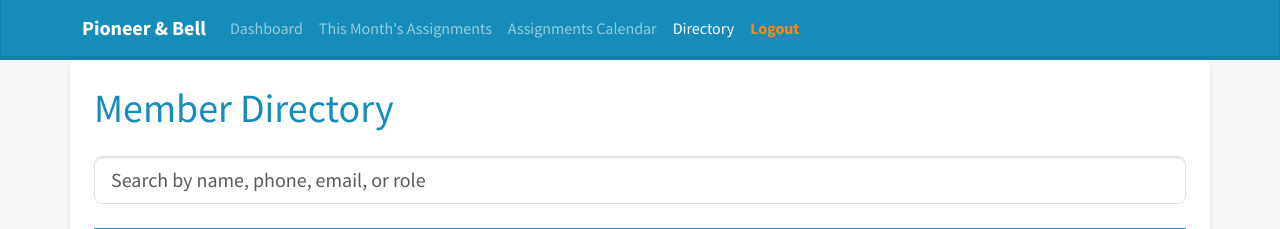
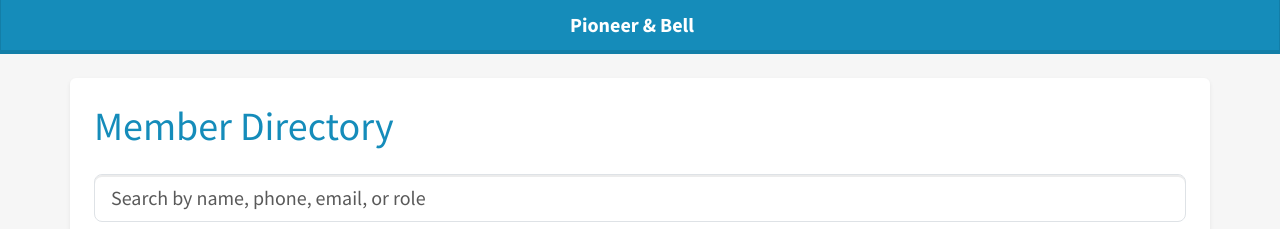
Before and after one commit to kingp84/speaktruth-pioneer-backend, a Django app: page /directory/ in a window 1280 px wide. Shown: the top 229 px of the page. Run offline with Django 5.2, Linux system fonts and the light colour scheme; a user stored in the database is signed in; data comes from the database, SQL or seed files in the repository; some libraries are stand-ins or nearby versions.

Commit message:
Fixed navbar again

```diff
--- a/templates/directory/directory.html
+++ b/templates/directory/directory.html
@@ -11,50 +11,10 @@
 <body class="bg-light">
 
 <!-- NAVBAR (Lumen Blue Theme) -->
-<nav class="navbar navbar-expand-lg bg-primary" data-bs-theme="dark">
-  <div class="container">
-
-    <a class="navbar-brand fw-bold" href="{% url 'member_home' %}">Pioneer & Bell</a>
-
-    <button class="navbar-toggler" type="button" data-bs-toggle="collapse" data-bs-target="#navMenu">
-      <span class="navbar-toggler-icon"></span>
-    </button>
-
-    <div class="collapse navbar-collapse" id="navMenu">
-      <ul class="navbar-nav me-auto">
-
-        <li class="nav-item">
-            <a class="nav-link" href="{% url 'member_home' %}">Dashboard</a>
-        </li>
-
-        <li class="nav-item">
-            <a class="nav-link" href="{% url 'monthly_assignments' year=today.year month=today.month %}">
-               This Month's Assignments
-            </a>
-        </li>
-
-        <li class="nav-item">
-            <a class="nav-link" href="{% url 'assignment_calendar' %}">
-               Assignments Calendar
-            </a>
-        </li>
-
-        <li class="nav-item">
-            <a class="nav-link active" href="{% url 'directory' %}">
-               Directory
-            </a>
-        </li>
-
-        <li class="nav-item">
-            <a class="nav-link text-warning fw-bold" href="{% url 'logout' %}">
-               Logout
-            </a>
-        </li>
-
-      </ul>
+<nav class="navbar navbar-dark bg-primary mb-4">
+    <div class="container-fluid justify-content-center">
+        <span class="navbar-brand mb-0 h1 fw-bold">Pioneer & Bell</span>
     </div>
-
-  </div>
 </nav>
 
 <!-- MAIN CONTENT -->
```
